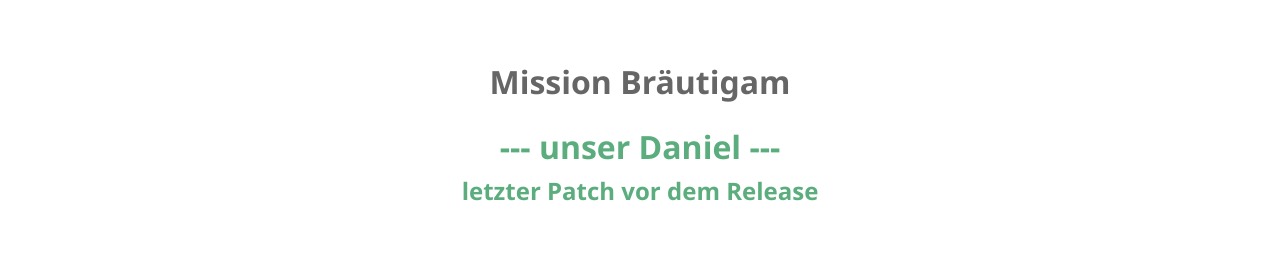
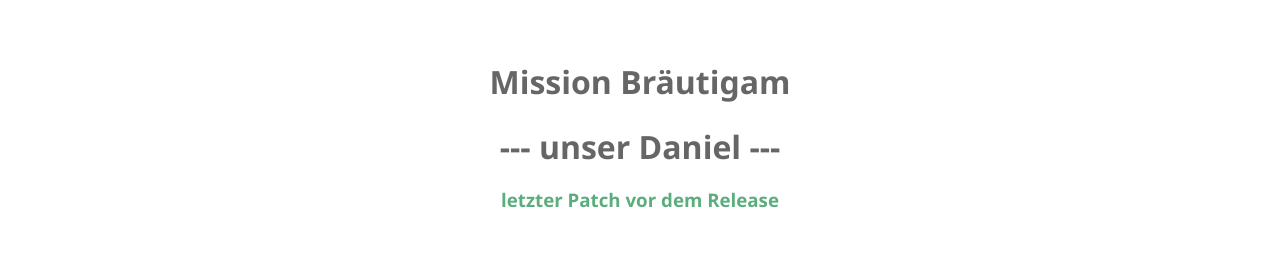
Before and after one commit to memphis11/Daniels_Junggesellenabschied, a plain HTML site: page index.html in a window 1280 px wide. Shown: the top 255 px of the page. Drawn offline with Linux system fonts and the light colour scheme.

Commit message:
Update index.html

```diff
--- a/index.html
+++ b/index.html
@@ -171,9 +171,9 @@
         <br>
         <h1 style="color: #666666;">Mission Bräutigam</h1>
         <br>
-        <h1 style="color: #5cad7e;">--- unser Daniel ---</h1>
+        <h1 style="color: #666666;">--- unser Daniel ---</h1>
         <h1 style="color: #5cad7e;"></h1>
-        <h2 style="color: #5cad7e;">letzter Patch vor dem Release</h2>
+        <h3 style="color: #5cad7e;">letzter Patch vor dem Release</h3>
         <br>
         <br>
         <div class="logo">
```
